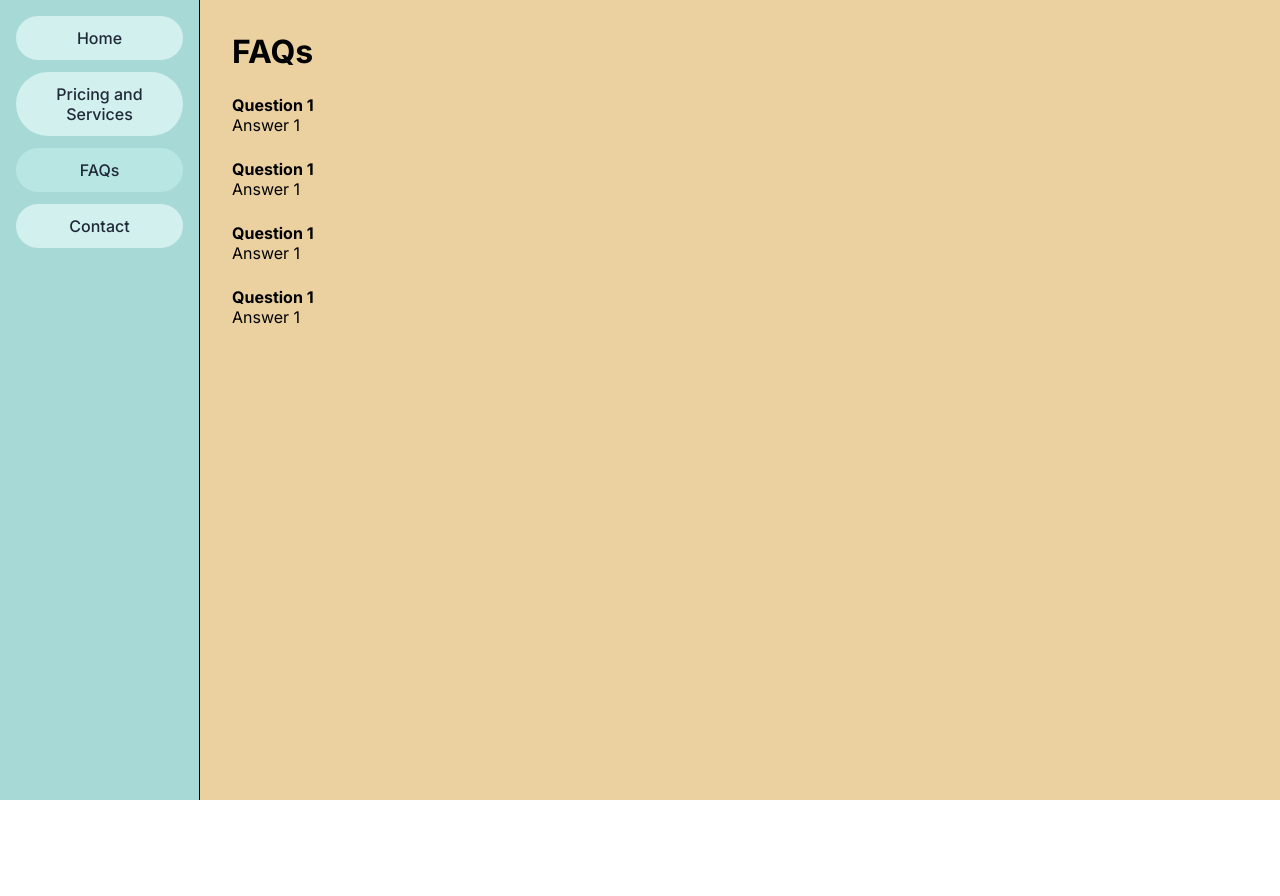
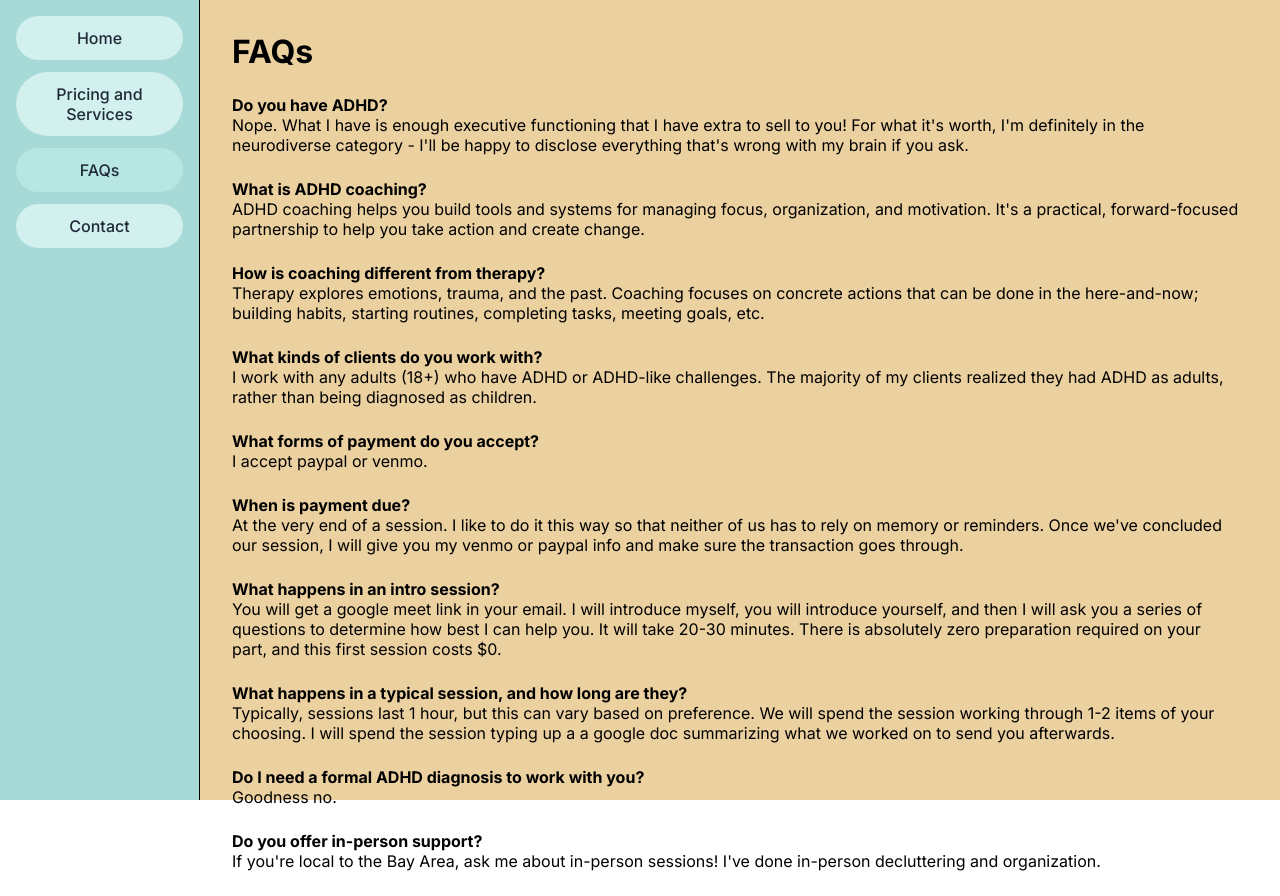
Before and after one commit to michaelwhittemore/nuxt-executive-functioneer, a Nuxt app: page /FAQs in a window 1280 px wide. Shown: the top 896 px of the page. Before the commit the page ends 800 px from the top, so only its background shows below. Built offline with nearby package versions, Linux system fonts and the light colour scheme.

Commit message:
faqs and pricing, still need to fiox formatting not scrolling

```diff
--- a/app/pages/FAQs.vue
+++ b/app/pages/FAQs.vue
@@ -4,16 +4,40 @@
       <h1>FAQs</h1>
       <div class="faq-container">
           <div class="faq-item">
-            <p> <b>Question 1</b> <br /> Answer 1</p>
+            <p> <b>Do you have ADHD?</b> <br /> Nope. What I have is enough executive functioning that I have extra to sell to you! For what it's worth, I'm definitely in the neurodiverse category - I'll be happy to disclose everything that's wrong with my brain if you ask.</p>
           </div>
           <div class="faq-item">
-            <p> <b>Question 1</b> <br /> Answer 1</p>
+            <p> <b>What is ADHD coaching?</b> <br /> ADHD coaching helps you build tools and systems for managing focus, organization, and motivation. It's a practical, forward-focused partnership to help you take action and create change.</p>
           </div>
           <div class="faq-item">
-            <p> <b>Question 1</b> <br /> Answer 1</p>
+            <p> <b>How is coaching different from therapy?</b> <br /> Therapy explores emotions, trauma, and the past. Coaching focuses on concrete actions that can be done in the here-and-now; building habits, starting routines, completing tasks, meeting goals, etc.</p>
           </div>
           <div class="faq-item">
-            <p> <b>Question 1</b> <br /> Answer 1</p>
+            <p> <b>What kinds of clients do you work with?</b> <br /> I work with any adults (18+) who have ADHD or ADHD-like challenges. The majority of my clients realized they had ADHD as adults, rather than being diagnosed as children.</p>
+          </div>
+          <div class="faq-item">
+            <p> <b>What forms of payment do you accept?</b> <br /> I accept paypal or venmo.</p>
+          </div>
+          <div class="faq-item">
+            <p> <b>When is payment due?</b> <br /> At the very end of a session. I like to do it this way so that neither of us has to rely on memory or reminders. Once we've concluded our session, I will give you my venmo or paypal info and make sure the transaction goes through.</p>
+          </div>
+          <div class="faq-item">
+            <p> <b>What happens in an intro session?</b> <br /> You will get a google meet link in your email. I will introduce myself, you will introduce yourself, and then I will ask you a series of questions to determine how best I can help you. It will take 20-30 minutes. There is absolutely zero preparation required on your part, and this first session costs $0.</p>
+          </div>
+          <div class="faq-item">
+            <p> <b>What happens in a typical session, and how long are they?</b> <br /> Typically, sessions last 1 hour, but this can vary based on preference. We will spend the session working through 1-2 items of your choosing. I will spend the session typing up a a google doc summarizing what we worked on to send you afterwards.</p>
+          </div>
+          <div class="faq-item">
+            <p> <b>Do I need a formal ADHD diagnosis to work with you?</b> <br /> Goodness no.</p>
+          </div>
+          <div class="faq-item">
+            <p> <b>Do you offer in-person support?</b> <br /> If you're local to the Bay Area, ask me about in-person sessions! I've done in-person decluttering and organization.</p>
+          </div>
+          <div class="faq-item">
+            <p> <b>What are your qualifications for this work?</b> <br /> I could tell you I'm a certified blahblahblah, but personal coaching is a bit of a wild west with no clear standard. I do have a science degree from Columbia University, so I'm pretty smart. However, my biggest qualification is that I am a total nerd about ADHD. Not only have I done extensive research into causes and coping mechanisms, but I've worked with friends and clients to test out what works and what doesn't. I'm also a very compassionate and mindful person who truly enjoys helping people with brain challenges. If you're still undecided over whether I'm worth the $, my testimonials page is coming soon.</p>
+          </div>
+          <div class="faq-item">
+            <p> <b>Can I see pictures of your cats?</b> <br /> Book an intro session with me and I will personally hold a tabby up to the camera.</p>
           </div>
 
       </div>
--- a/app/pages/pricing.vue
+++ b/app/pages/pricing.vue
@@ -35,18 +35,27 @@ onMounted(() => {
       <div class="pricing-container">
         <div class="pricing-box rounded yellow-pricing-box">
           <div class="centered-text-header"> Menu of Services</div>
+          <p>During a session, I can assist with:</p>
           <ul>
-            <li> Item one</li>
-            <li> Item two</li>
-            <li> Item three</li>
+            <li> Replying to difficult emails or texts </li>
+            <li> Forming a new habit (e.g. exercising, eating breakfast, flossing)</li>
+            <li>Body doubling (observing you until you complete a task)</li>
+            <li>Epic, personalized motivational speeches</li>
+            <li>Decreasing negative self-talk</li>
+            <li>Accountability and follow-up on important tasks</li>
+            <li>Sorting piles of stuff and making decisions about each object</li>
+            <li>Booking or preparing for a trip</li>
+            <li>Decisionmaking</li>
+            <li>Improving communication with co-workers</li>
           </ul>
+
+          <p><b>Please note:</b> for liability purposes, I cannot assist with tasks that expose me to proprietary data or financial information.</p>
         </div>
         <!-- <iframe src="https://calendly.com/mikah-mccabe/free-intro-call" style="width: 100%; min-width: 320px; height: 700px;"
             frameborder="0"></iframe> -->
         <!-- <div class="calendly-inline-widget" data-url="https://calendly.com/mikah-mccabe/free-intro-call"
             style="width:90%;height:400px;"></div> -->
-        <div class="calendly-inline-widget pricing-box"
-        data-url="https://calendly.com/mikah-mccabe/free-intro-call">
+        <div class="calendly-inline-widget pricing-box" data-url="https://calendly.com/mikah-mccabe/free-intro-call">
 
         </div>
       </div>
```
